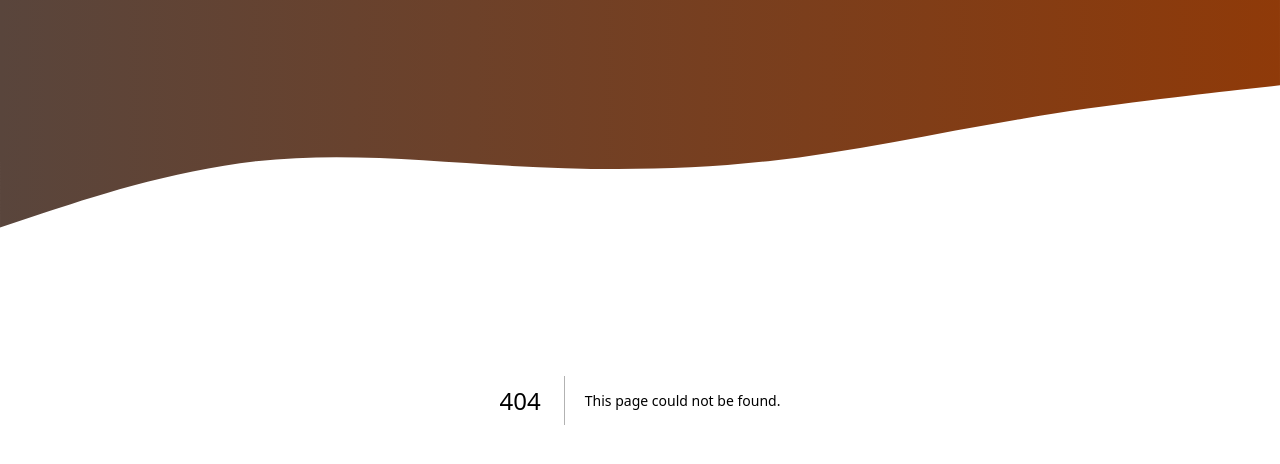
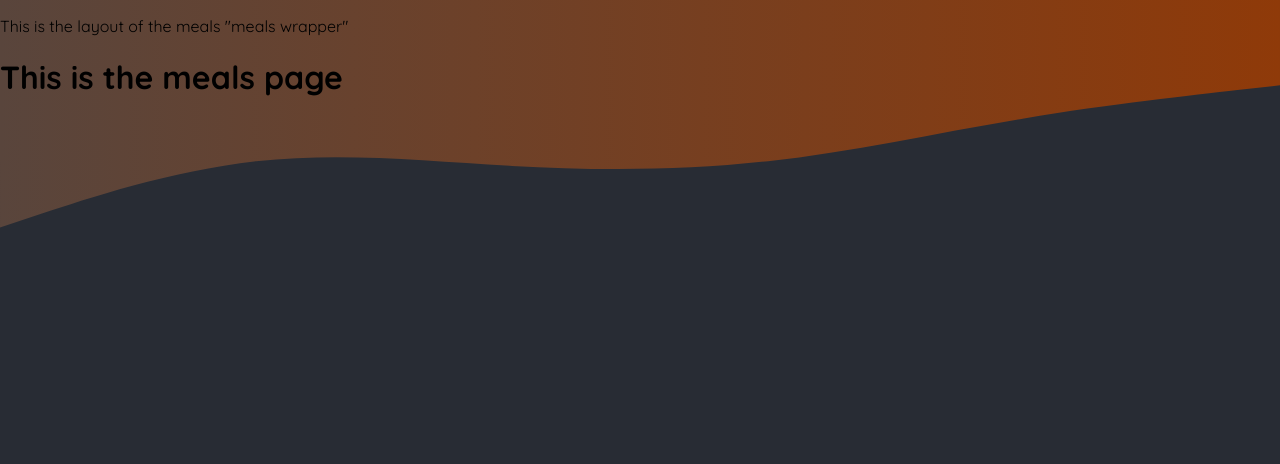
Before and after one commit to Abdelrahman-7z7/FoodiesNextJs, a Next.js app: page /meals in a window 1280 px wide. Before the commit this address had no page. Shown: the top 464 px of the page. Built offline with nearby package versions, Linux system fonts and the light colour scheme.

Commit message:
adding the meals and community routes

```diff
--- /dev/null
+++ b/app/meals/layout.js
@@ -0,0 +1,10 @@
+export default function MealsLayout({children}){
+    return (
+        <>
+            <p>This is the layout of the meals "meals wrapper"</p>
+            {children}
+        </>
+    )
+}
+
+// THE LAYOUT HERE IS BASICALLY THE WRAPPER FOR ALL THE MEALS NESTED & DYNAMIC ROUTES
--- /dev/null
+++ b/app/meals/page.js
@@ -0,0 +1,7 @@
+export default function MealsPage(){
+    return(
+        <main>
+            <h1>This is the meals page</h1>
+        </main>
+    )
+}
```
Also changed, not shown: app/community/page.js (added, +7 -0 lines), app/meals/[mealsSlug]/page.js (added, +8 -0 lines), app/meals/share/page.js (added, +7 -0 lines).
